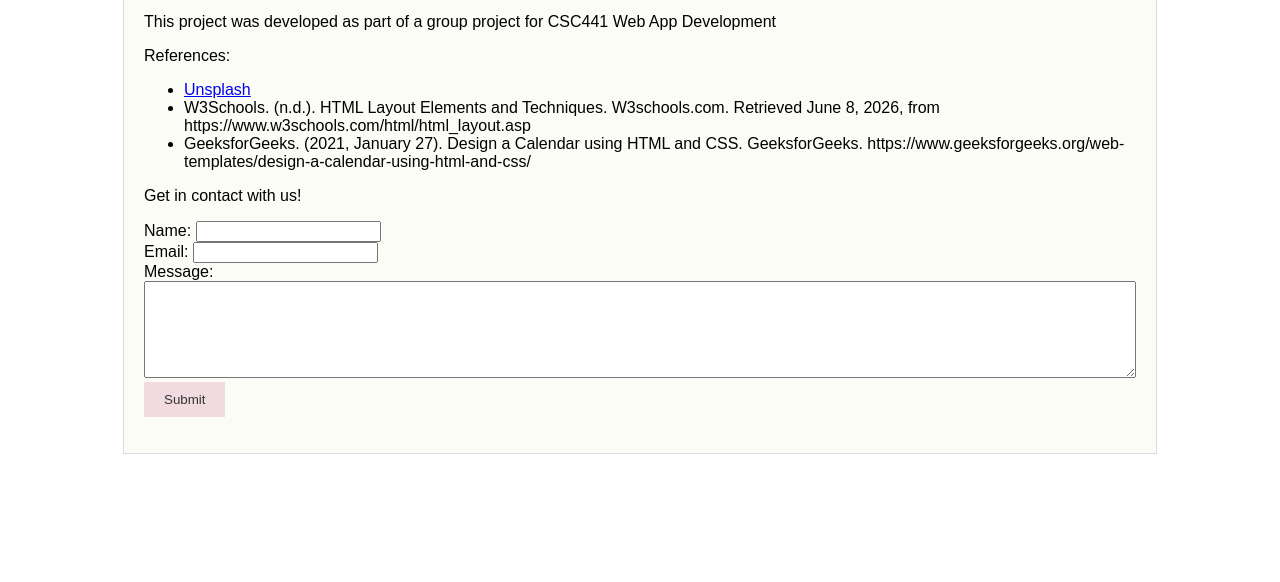
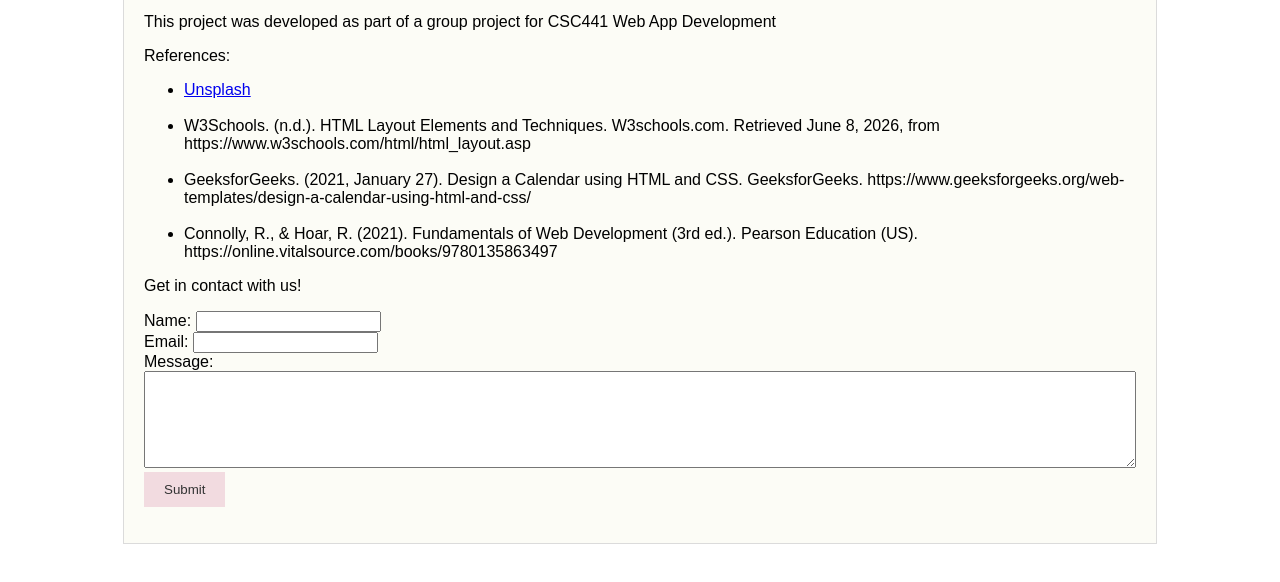
Before and after one commit to agraening1951/CSC441-Web-App-Development, a website: page about.html in a window 1280 px wide. Shown: the part 268-850 px from the top of the page. Before the commit the page ends 800 px from the top, so only its background shows below. Drawn offline with Linux system fonts and the light colour scheme.

Commit message:
Updated about page and contact form

```diff
--- a/about.html
+++ b/about.html
@@ -28,10 +28,16 @@
             <li>
                 <a href="https://unsplash.com/">Unsplash</a>
             </li>
+            <br>
             <li>
                 W3Schools. (n.d.). HTML Layout Elements and Techniques. W3schools.com. Retrieved June 8, 2026, from https://www.w3schools.com/html/html_layout.asp
             </li>
+            <br>
             <li>GeeksforGeeks. (2021, January 27). Design a Calendar using HTML and CSS. GeeksforGeeks. https://www.geeksforgeeks.org/web-templates/design-a-calendar-using-html-and-css/
+            </li>
+            <br>
+            <li>
+                Connolly, R., & Hoar, R. (2021). Fundamentals of Web Development (3rd ed.). Pearson Education (US). https://online.vitalsource.com/books/9780135863497
             </li>
         </ul>
         <p>Get in contact with us!</p>
```
